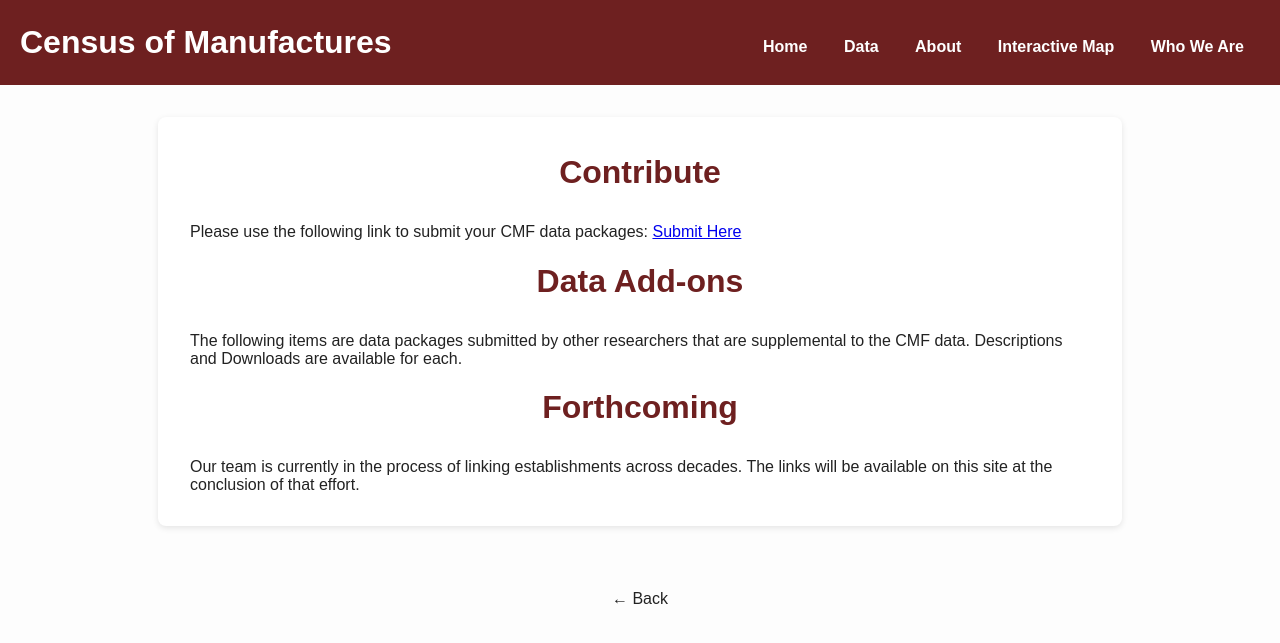
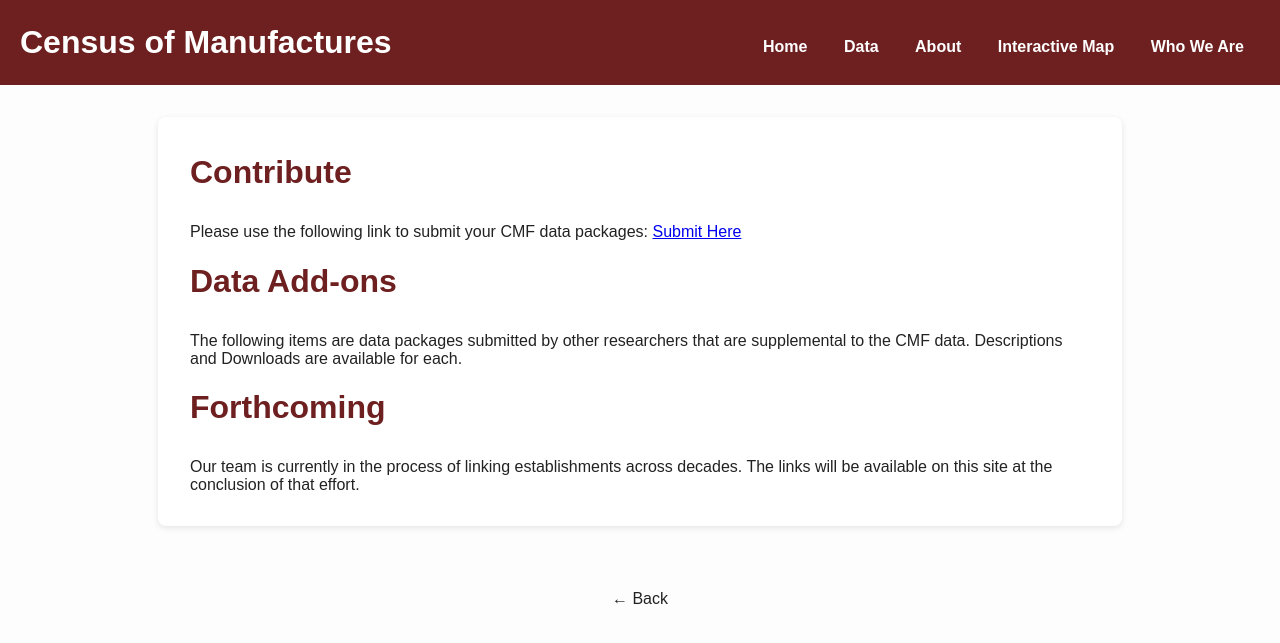
Before and after one commit to allen-otterstrom/CMF_data, a Jekyll site: the page built from add-on.md, in a window 1280 px wide. Shown: the top 643 px of the page. Built offline with Jekyll 4.4.1, drawn with Linux system fonts in a browser that asks for light colours.

Commit message:
Update add-on.md

```diff
--- a/add-on.md
+++ b/add-on.md
@@ -3,14 +3,20 @@ layout: default
 title: add-ons
 ---
 
-# Contribute
-Please use the following link to submit your CMF data packages:
+<h1 style="text-align:left;">Contribute</h1>
+<p>
+  Please use the following link to submit your CMF data packages:
   <a href="https://docs.google.com/forms/d/e/1FAIpQLSc1HyFJtRJwykmxqVLWLwBSJwL-_Be034xCCHxuj45fEDFl7g/viewform?usp=dialog" target="_blank">
     Submit Here
   </a>
+</p>
 
-# Data Add-ons
-The following items are data packages submitted by other researchers that are supplemental to the CMF data. Descriptions and Downloads are available for each.
+<h1 style="text-align:left;">Data Add-ons</h1>
+<p>
+  The following items are data packages submitted by other researchers that are supplemental to the CMF data. Descriptions and Downloads are available for each.
+</p>
 
-# Forthcoming
-Our team is currently in the process of linking establishments across decades. The links will be available on this site at the conclusion of that effort.
+<h1 style="text-align:left;">Forthcoming</h1>
+<p>
+  Our team is currently in the process of linking establishments across decades. The links will be available on this site at the conclusion of that effort.
+</p>
```
